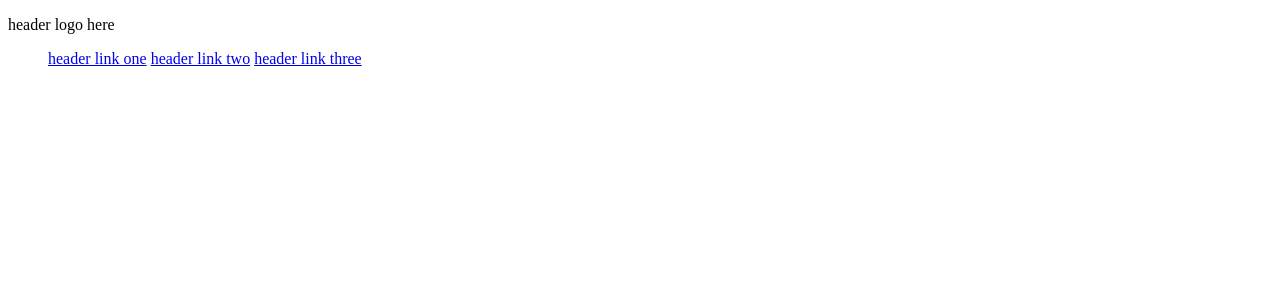
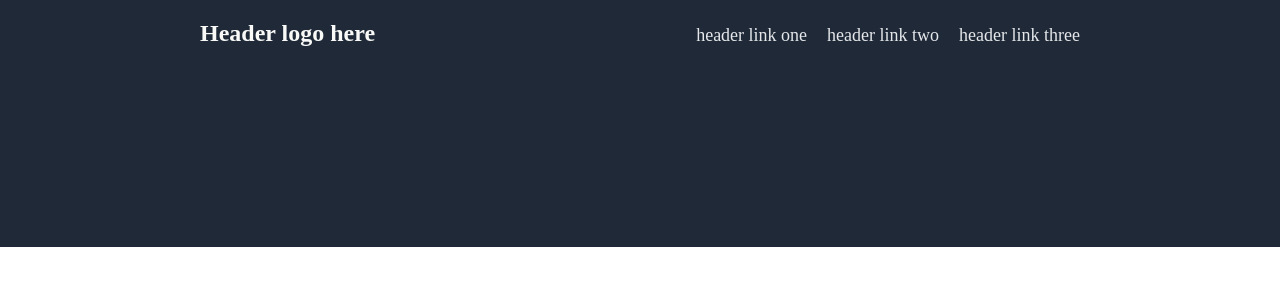
Before and after one commit to ruisilva161/landing-page, a plain HTML site: page index.html in a window 1280 px wide. Drawn offline with Linux system fonts and the light colour scheme.

Commit message:
Start CSS style header

```diff
--- a/index.html
+++ b/index.html
@@ -9,14 +9,13 @@
 </head>
 <body>
     <header>
-      <div class="header-right"></div>
-        <p>header logo here</p>
+      <div class="header-left">Header logo here</div>
 
-      <div class="header-left"></div>
+      <div class="header-right">
         <ul>
-          <a href="http">header link one</a>
-          <a href="http">header link two</a>
-          <a href="http">header link three</a>
+          <li><a ref="http">header link one</a></li>
+          <li><a ref="http">header link two</a></li>
+          <li><a ref="http">header link three</a></li>
         </ul>
       </div>
     </header>
--- a/styles.css
+++ b/styles.css
@@ -0,0 +1,36 @@
+* {
+    margin: 0;
+    padding: 0;
+    box-sizing: border-box;
+    width: auto;
+}
+
+header {
+    color: #f9faf8;
+    background-color: #1F2937;
+    padding: 200px;
+    padding-top: 20px;
+    display: flex;
+    justify-content: space-between;
+}
+
+.header-left {
+    color: #f9faf8;
+    font-size: 24px;
+    font-weight: bold;
+}
+
+ul {
+    list-style-type: none;
+    color: #f9faf8;
+    font-size: 24px;
+    display: flex;
+    gap: 20px;
+}
+
+a {
+    text-decoration: none ;
+    color: #E5E7Eb;
+    font-size: 18px;
+
+}
```
